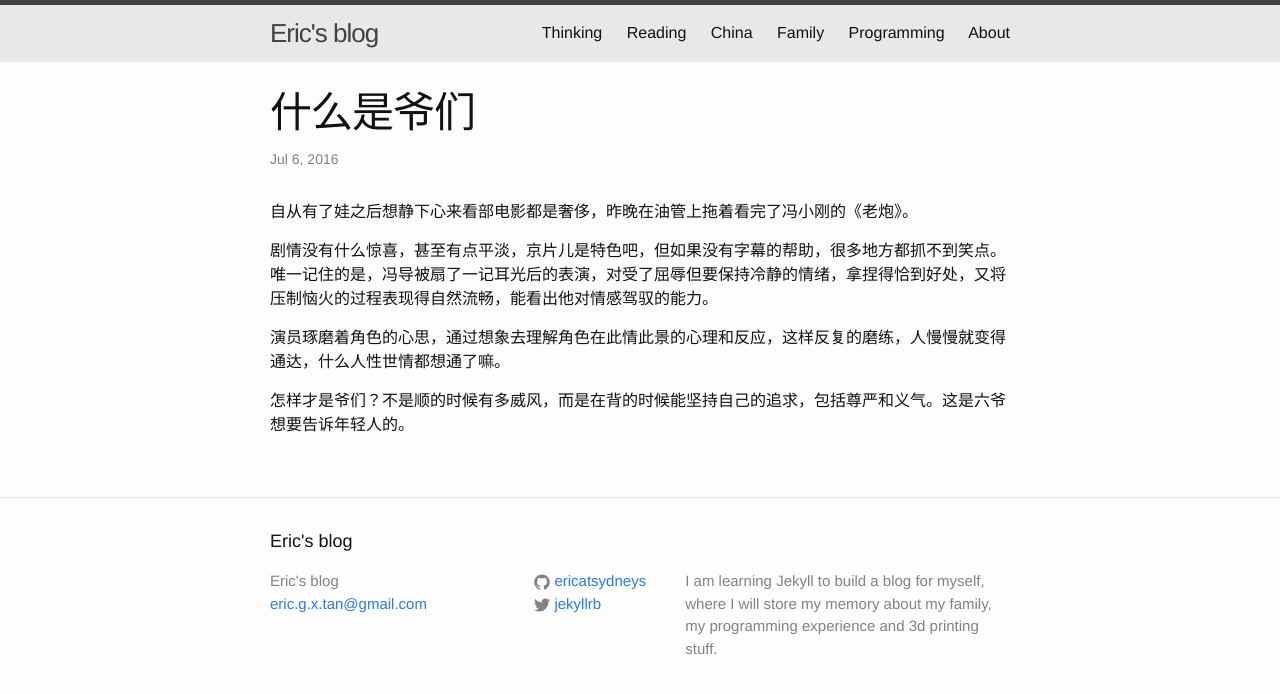
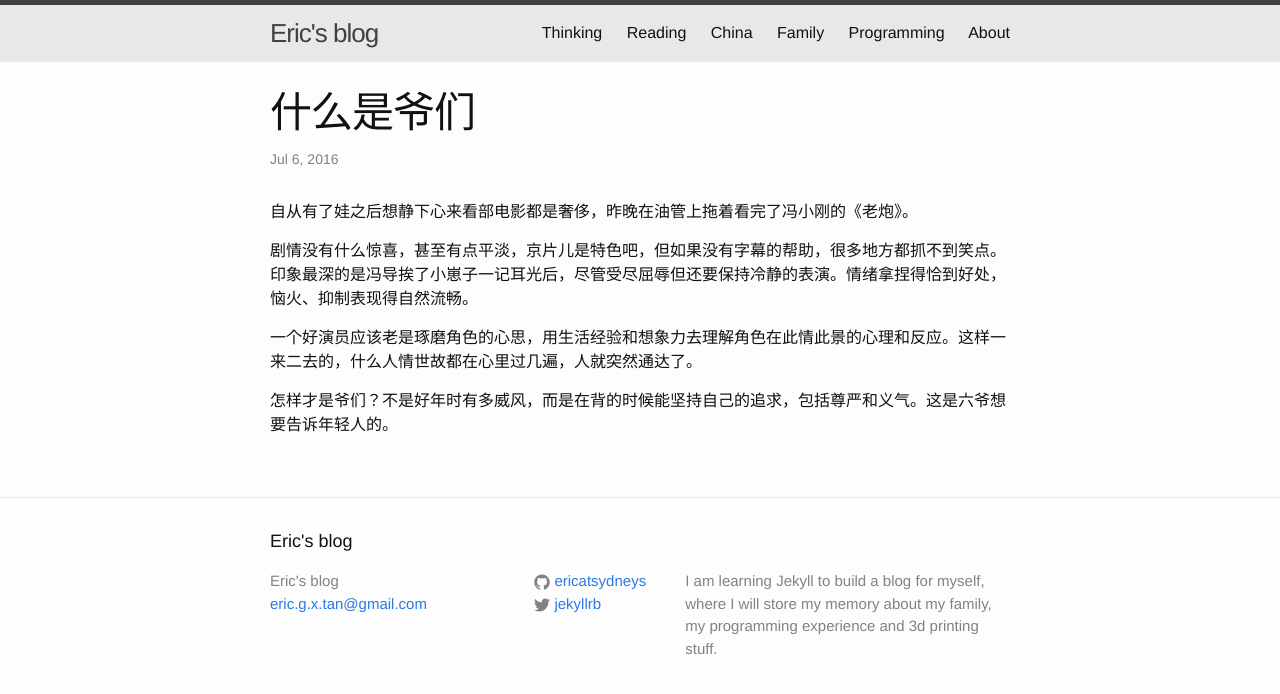
Before and after one commit to ericatsydney/ericatsydney.github.io, a Jekyll site: the page built from _posts/2016-07-07-mr-six.markdown, in a window 1280 px wide. Shown: the top 694 px of the page. Built offline with Jekyll 4.4.1, drawn with Linux system fonts in a browser that asks for light colours.

Commit message:
Update mr six.

```diff
--- a/_posts/2016-07-07-mr-six.markdown
+++ b/_posts/2016-07-07-mr-six.markdown
@@ -7,8 +7,8 @@ categories: Reading
 
 自从有了娃之后想静下心来看部电影都是奢侈，昨晚在油管上拖着看完了冯小刚的《老炮》。
 
-剧情没有什么惊喜，甚至有点平淡，京片儿是特色吧，但如果没有字幕的帮助，很多地方都抓不到笑点。唯一记住的是，冯导被扇了一记耳光后的表演，对受了屈辱但要保持冷静的情绪，拿捏得恰到好处，又将压制恼火的过程表现得自然流畅，能看出他对情感驾驭的能力。
+剧情没有什么惊喜，甚至有点平淡，京片儿是特色吧，但如果没有字幕的帮助，很多地方都抓不到笑点。印象最深的是冯导挨了小崽子一记耳光后，尽管受尽屈辱但还要保持冷静的表演。情绪拿捏得恰到好处，恼火、抑制表现得自然流畅。
 
-演员琢磨着角色的心思，通过想象去理解角色在此情此景的心理和反应，这样反复的磨练，人慢慢就变得通达，什么人性世情都想通了嘛。
+一个好演员应该老是琢磨角色的心思，用生活经验和想象力去理解角色在此情此景的心理和反应。这样一来二去的，什么人情世故都在心里过几遍，人就突然通达了。
 
-怎样才是爷们？不是顺的时候有多威风，而是在背的时候能坚持自己的追求，包括尊严和义气。这是六爷想要告诉年轻人的。
+怎样才是爷们？不是好年时有多威风，而是在背的时候能坚持自己的追求，包括尊严和义气。这是六爷想要告诉年轻人的。
```
